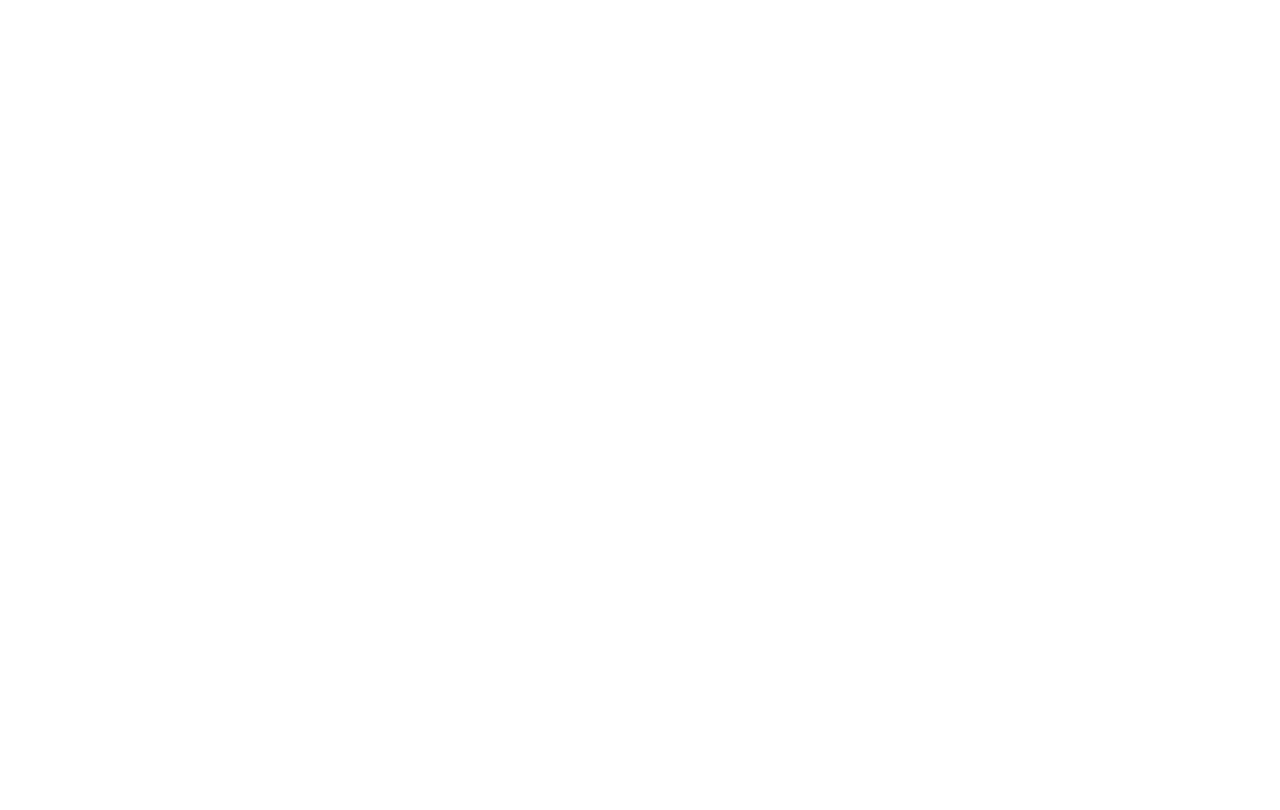
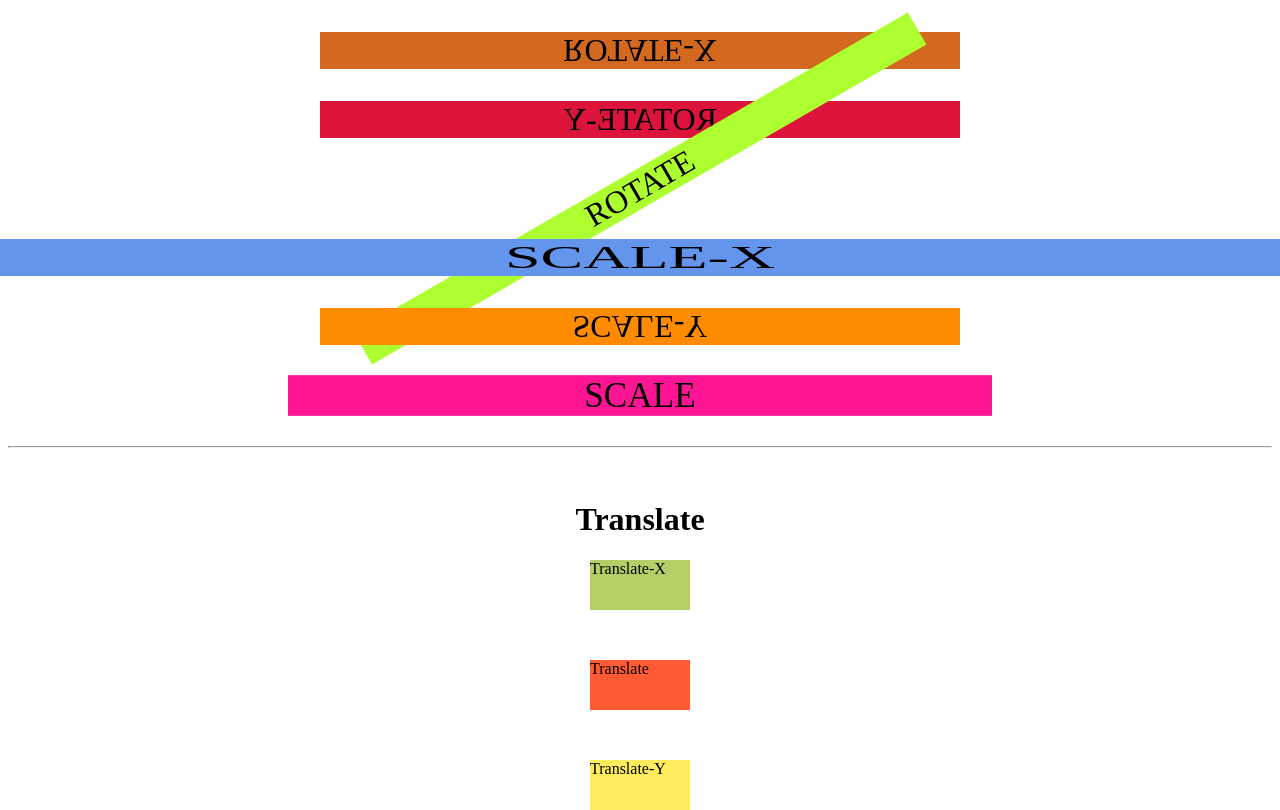
Before and after one commit to Kadir-Zeren/recap-html-css-transform-translate-animation-13, a plain HTML site: page transform/index.html in a window 1280 px wide. Drawn offline with Linux system fonts and the light colour scheme.

Commit message:
transfor, translate

```diff
--- a/transform/index.html
+++ b/transform/index.html
@@ -6,5 +6,20 @@
     <link rel="stylesheet" href="style.css" />
     <title>Transform</title>
   </head>
-  <body></body>
+  <body>
+    <div class="text rotate-x">ROTATE-X</div>
+    <div class="text rotate-y">ROTATE-Y</div>
+    <div class="text rotate">ROTATE</div>
+    <div class="text scale-x">SCALE-X</div>
+    <div class="text scale-y">SCALE-Y</div>
+    <div class="text scale">SCALE</div>
+    <hr />
+
+    <div class="translate-div">
+      <h1>Translate</h1>
+      <div class="box translate-x">Translate-X</div>
+      <div class="box translate-y">Translate-Y</div>
+      <div class="box translate">Translate</div>
+    </div>
+  </body>
 </html>
--- a/transform/style.css
+++ b/transform/style.css
@@ -0,0 +1,80 @@
+.text {
+  text-align: center;
+  margin: 2rem auto;
+  width: 50vw;
+  font-size: 2rem;
+}
+
+.rotate-x {
+  background-color: chocolate;
+  transform: rotateX(180deg);
+}
+
+.rotate-y {
+  background-color: crimson;
+  transform: rotateY(180deg);
+}
+
+.rotate {
+  background-color: greenyellow;
+  transform: rotate(-30deg);
+}
+
+.scale-x {
+  background-color: cornflowerblue;
+  transform: scaleX(2);
+}
+
+.scale-y {
+  background-color: darkorange;
+  transform: scaleY(-1);
+}
+
+/* .scale {
+  background-color: deeppink;
+}
+
+.scale:hover {
+  transform: scale(3);
+} */
+
+.scale {
+  background-color: deeppink;
+  transform: scale(1.1);
+  &:hover {
+    transform: scale(3);
+  }
+}
+.translate-div {
+  margin-top: 2rem;
+  display: flex;
+  flex-direction: column;
+  align-items: center;
+  & h1 {
+    text-align: center;
+  }
+  .box {
+    width: 100px;
+    height: 50px;
+  }
+}
+
+.translate-x {
+  background-color: #b4cf66;
+  &:hover {
+    transform: translateX(100px);
+  }
+}
+
+.translate-y {
+  background-color: #ffec5c;
+  transform: translateY(150px);
+  /* transform: translateY(-250px); */
+}
+
+.translate {
+  background-color: #ff5a33;
+  &:hover {
+    transform: translate(50px, 350px);
+  }
+}
```
